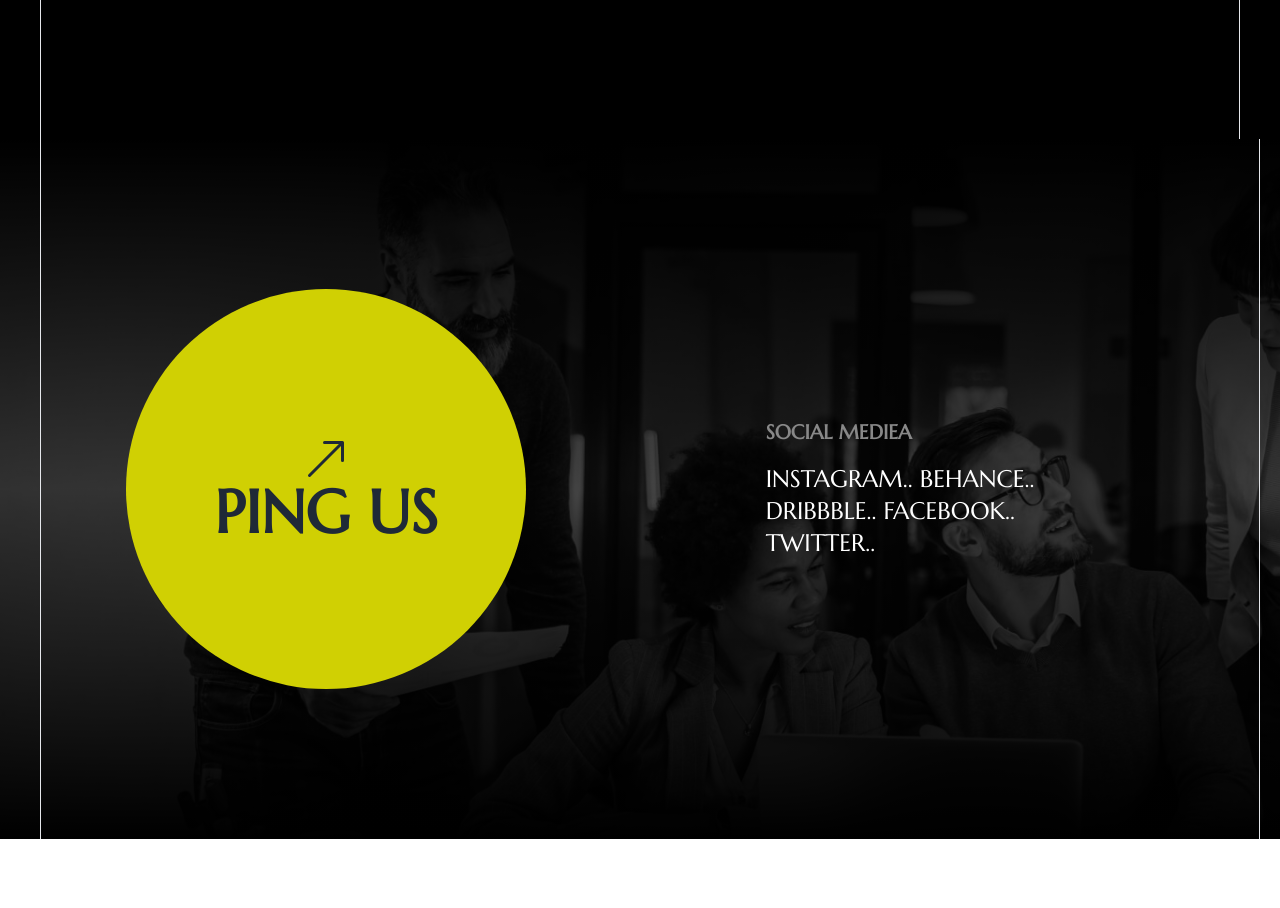
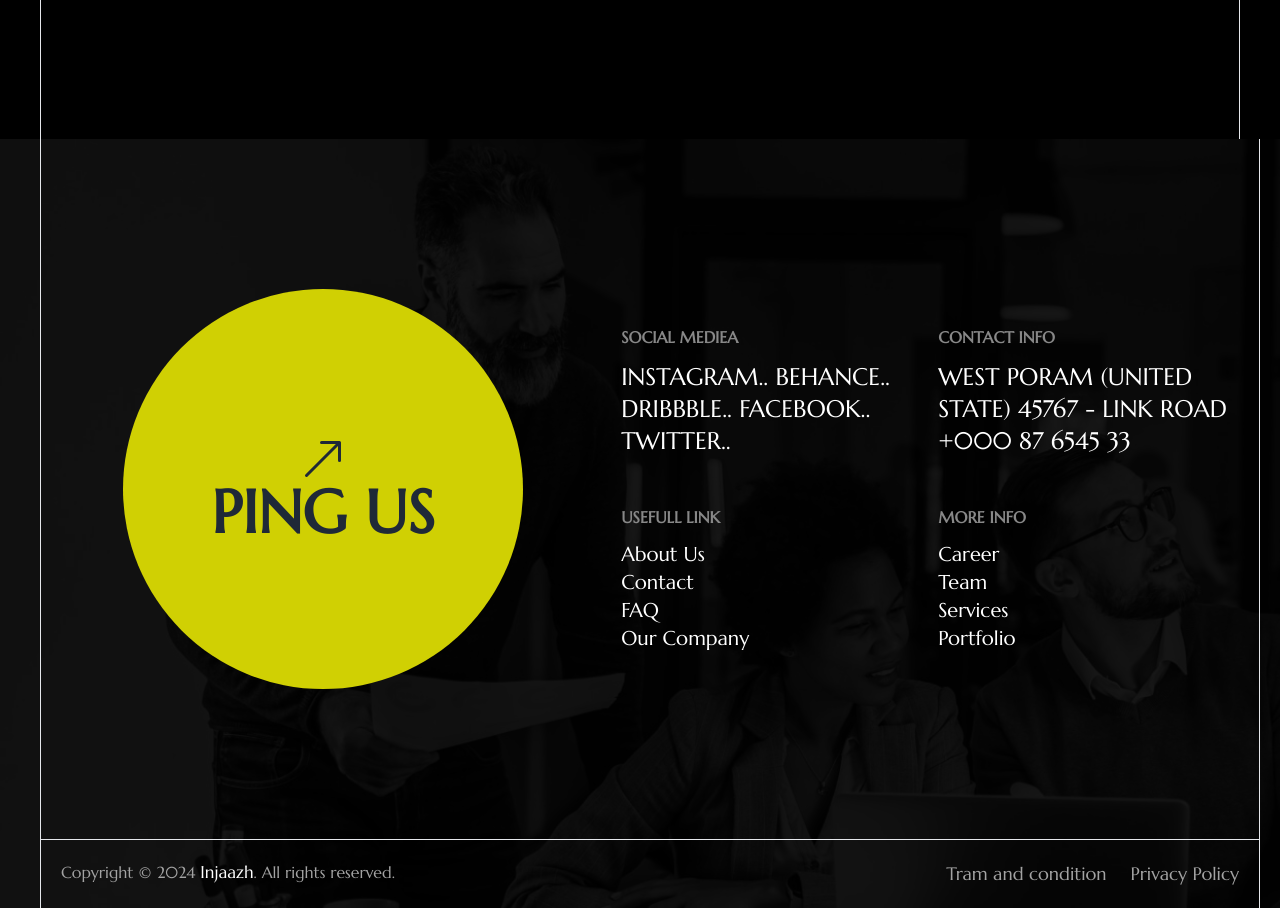
Before and after one commit to shaikTazUddin01/injaazh-client, a React (Vite) app: page / in a window 1280 px wide. Shown: the part 7120-8028 px from the top of the page. Before the commit the page ends 7959 px from the top, so only its background shows below. Built offline with nearby package versions, Linux system fonts and the light colour scheme.

Commit message:
added footer

```diff
--- a/src/component/home/Award.css
+++ b/src/component/home/Award.css
@@ -18,6 +18,7 @@
     color: black; /* Changes the text color to black on hover */
     transform: scale(1.1); /* Apply a scale transform to achieve the zoom-out effect */
     border-radius: 2px;
+    cursor: pointer;
 }
 
 .arrow-btn{
--- a/src/component/shared/Footer.css
+++ b/src/component/shared/Footer.css
@@ -1,28 +1,30 @@
 .footer_section{
     background-image: url("../../assets/footer_bg.jpg");
     background-repeat: no-repeat;
-    /* background-attachment: fixed; */
+    background-attachment: fixed;
     width: 1300px;
-    height: full;
+    /* height: full; */
     margin: 0px auto;
     background-size: cover;
 }
 .footer_greadint{
-    background-image: linear-gradient(rgb(0, 0, 0),rgba(0, 0, 0, 0.702), rgb(0, 0, 0));
+    /* background-image: linear-gradient(rgb(0, 0, 0),rgba(0, 0, 0, 0.702), rgb(0, 0, 0)); */
+    background-color: rgba(0, 0, 0, 0.901);
     /* height: 700px; */
-    height: full;
+    /* height: full; */
 }
 .ping_us{
 height: 400px;
 width: 400px;
 background-color: rgb(208, 208, 3);
 border-radius: 100%;
-margin-left: 70px;
+/* margin-left: 70px; */
 transition: height .4s,width .4s,margin-left .4s;
 }
 
 .ping_us:hover{
     height: 450px;
     width: 450px;
-    margin-left: 45px;
+    cursor: pointer;
+    /* margin-left: 45px; */
 }
--- a/src/component/shared/Footer.jsx
+++ b/src/component/shared/Footer.jsx
@@ -8,25 +8,72 @@ const Footer = () => {
          <div className="footer_greadint">
             <div className='max-w-[1300px] mx-auto px-10'>
                <div className='border-x '>
-                  <div className='min-h-[700px] flex justify-between items-center'>
+                  <div className='min-h-[700px] flex justify-between items-center px-8'>
                      <div className='w-[500px] h-[500px] flex justify-center items-center'>
                         <div className='ping_us flex justify-center items-center flex-col'>
                            <BsArrowUpRight className='text-5xl'></BsArrowUpRight>
                            <h1 className='text-6xl uppercase font-bold'>Ping us</h1>
                         </div>
                      </div>
+                     {/* ---------- */}
                      <div>
-                        <h3 className='text-xl font-semibold text-[#888888] uppercase'>Social mediea</h3>
-                        <div className='text-2xl text-white mt-4 font-medium uppercase'>
-                           <a href="">Instagram..</a>
-                           <a href=""> Behance..</a><br />
-                           <a href="">Dribbble..</a>
-                           <a href=""> Facebook..</a><br />
-                           <a href="">Twitter..</a>
+                        <div>
+                           <h3 className='font-semibold text-[#888888] uppercase'>Social mediea</h3>
+                           <div className='text-2xl text-white mt-3 font-medium uppercase'>
+                              <a href="">Instagram..</a>
+                              <a href=""> Behance..</a><br />
+                              <a href="">Dribbble..</a>
+                              <a href=""> Facebook..</a><br />
+                              <a href="">Twitter..</a>
+                           </div>
+                        </div>
+                        <div className='mt-12'>
+                           <h3 className='font-semibold text-[#888888] uppercase'>usefull link</h3>
+                           <div className='text-xl text-white mt-3 font-medium '>
+                              <a href=""><li className='list-none'>About Us</li></a>
+                              <a href=""><li className='list-none'>Contact</li></a>
+                              <a href=""><li className='list-none'>FAQ</li></a>
+                              <a href=""><li className='list-none'>Our Company</li></a>
+
+                           </div>
                         </div>
                      </div>
-                     <div></div>
+                     {/* ---------- */}
+                     <div>
+                        <div>
+                           <h3 className='font-semibold text-[#888888] uppercase'>Contact info</h3>
+                           <div className='text-2xl text-white mt-3 font-medium uppercase'>
+                              <h2>WEST PORAM (UNITED <br />STATE) 45767 - LINK ROAD <br /> +000 87 6545 33</h2>
+                           </div>
+                        </div>
+                        <div className='mt-12'>
+                           <h3 className='font-semibold text-[#888888] uppercase'>more info</h3>
+                           <div className='text-xl text-white mt-3 font-medium '>
+                              <a href=""><li className='list-none'>Career</li></a>
+                              <a href=""><li className='list-none'>Team</li></a>
+                              <a href=""><li className='list-none'>Services</li></a>
+                              <a href=""><li className='list-none'>Portfolio</li></a>
+
+                           </div>
+                        </div>
+                     </div>
                   </div>
+                  <footer className='border-t flex justify-between p-5'>
+                     <div className=' text-[#a3a3a3] text-[16px]'>
+                        <p>Copyright © 2024 <span className='text-white text-[17px]'>Injaazh</span>. All rights reserved.
+
+                        </p>
+                     </div>
+                     {/* ----- */}
+                     <div className='flex gap-6 text-lg text-[#a3a3a3]'>
+
+                              <a href=""><li className='list-none'>Tram and condition</li></a>
+                              <a href=""><li className='list-none'>Privacy Policy</li></a>
+
+
+                           </div>
+
+                  </footer>
                </div>
 
             </div>
```
